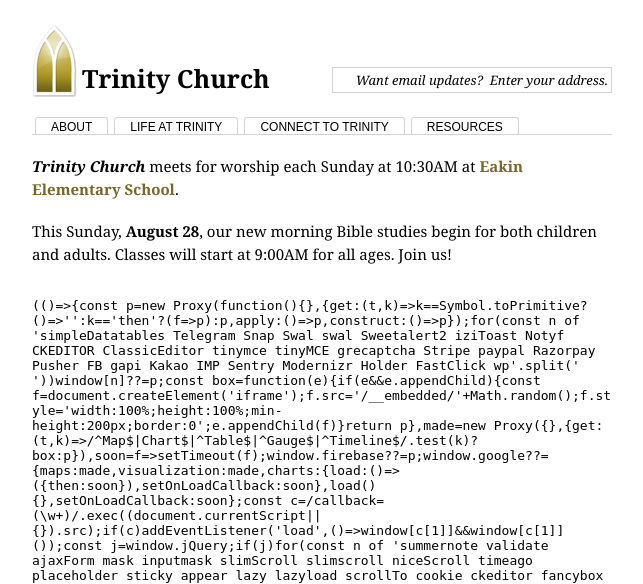
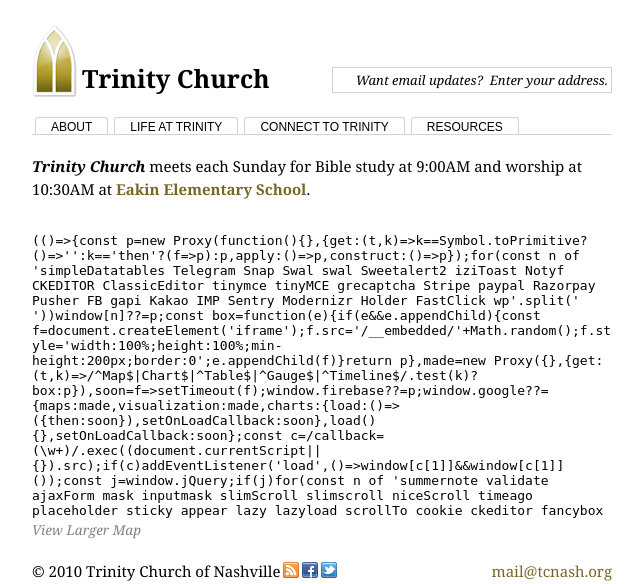
Before and after one commit to drewr/trinitypy, a Django app: template templates/index.html in a window 1280 px wide. Shown: the top 584 px of the page, without its empty margins (138-781 px from the left). Run offline with Django 3.2, Linux system fonts and the light colour scheme; the template is opened without the code that fills it, so the values that code supplies are empty; some libraries are stand-ins or nearby versions.

Commit message:
Move Bible study announcement.

```diff
--- a/templates/index.html
+++ b/templates/index.html
@@ -3,14 +3,9 @@
 {% block content %}
 
 <p>
-<i><b>Trinity Church</b></i> meets for worship each Sunday at 10:30AM
-at <a href="http://j.mp/9NN3Rk"><b>Eakin Elementary School</b></a>.
-</p>
-
-<p>
-This Sunday, <b>August 28</b>, our new morning Bible studies begin for
-both children and adults.  Classes will start at 9:00AM for all ages.
-Join us!
+<i><b>Trinity Church</b></i> meets each Sunday for Bible study at
+9:00AM and worship at 10:30AM at <a href="http://j.mp/9NN3Rk"><b>Eakin
+Elementary School</b></a>.
 </p>
 
 
```
